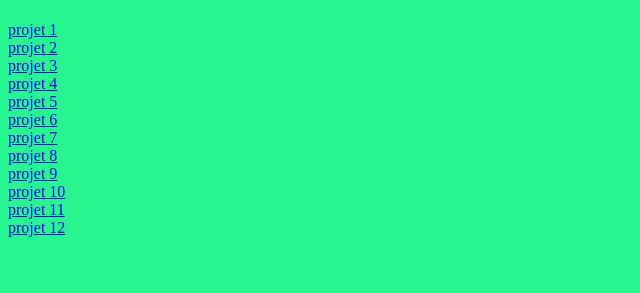
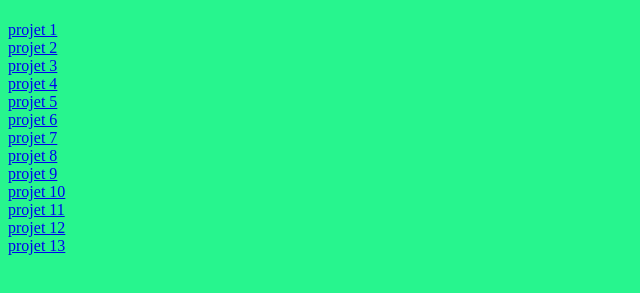
Before and after one commit to dorianjunemann-web/bts_sio_project, a plain HTML site: page index.html in a window 1280 px wide. Shown: the part 59-352 px from the top of the page, without its empty margins (0-640 px from the left). Drawn offline with Linux system fonts and the light colour scheme.

Commit message:
Add files via upload

```diff
--- a/index.html
+++ b/index.html
@@ -32,6 +32,8 @@
 <a href="projet_11/index_2.html">projet 11</a>
 <br>
 <a href="projet_12/accueil.html">projet 12</a>
+<br>
+<a href="projet_13/projet_13.pdf">projet 13</a>
 
 
 </body>
```
Also changed, not shown: 1 other file.
